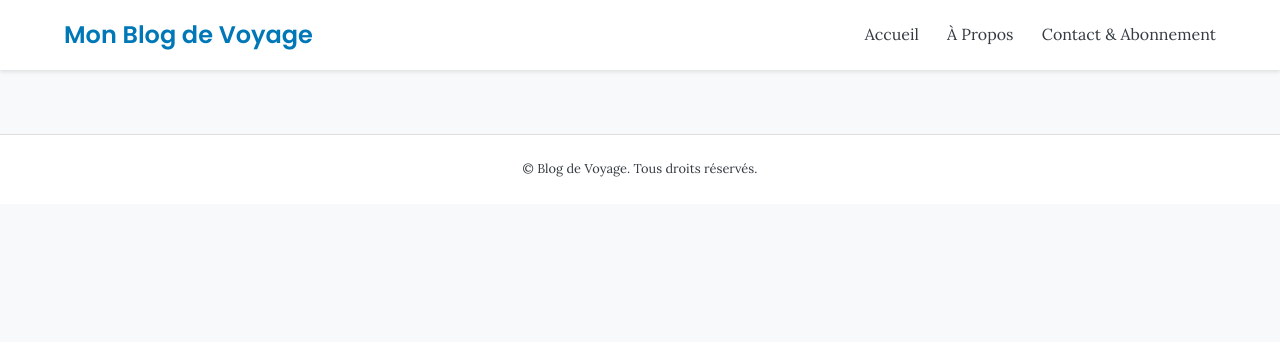
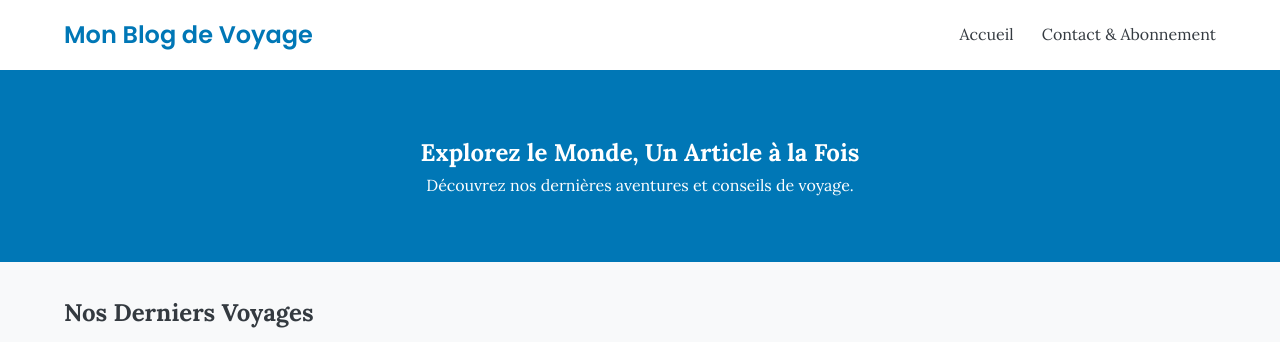
Before and after one commit to Aboubnan/VoyageBlog, a Flask app: template templates/index.html in a window 1280 px wide. Shown: the top 342 px of the page. Before the commit the page ends 177 px from the top, so only its background shows below. Run offline with Flask 3, Linux system fonts and the light colour scheme; the template is opened without the code that fills it, so the values that code supplies are empty.

Commit message:
feat(view): Affinement et finalisation des Vues HTML/CSS (base, index, detail, contact) selon les maquettes Figma.

```diff
--- a/templates/base.html
+++ b/templates/base.html
@@ -5,14 +5,13 @@
     <meta name="viewport" content="width=device-width, initial-scale=1.0">
     <title>{% block title %}Blog de Voyage{% endblock %}</title>
     <link rel="stylesheet" href="{{ url_for('static', filename='css/style.css') }}">
-    </head>
+</head>
 <body>
     <header>
         <nav class="navbar">
             <a href="{{ url_for('home') }}" class="logo">Mon Blog de Voyage</a>
             <div class="nav-links">
                 <a href="{{ url_for('home') }}">Accueil</a>
-                <a href="#">À Propos</a>
                 <a href="{{ url_for('contact') }}">Contact & Abonnement</a>
             </div>
         </nav>
@@ -23,7 +22,7 @@
     </main>
 
     <footer>
-        <p>&copy; {{ now().year }} Blog de Voyage. Tous droits réservés.</p>
-        </footer>
+        <p>&copy; 2025 Blog de Voyage. Tous droits réservés.</p>
+    </footer>
 </body>
 </html>
--- a/templates/index.html
+++ b/templates/index.html
@@ -1,29 +1,33 @@
-<!DOCTYPE html>
-<html lang="fr">
-<head>
-    <meta charset="UTF-8">
-    <meta name="viewport" content="width=device-width, initial-scale=1.0">
-    <title>{% block title %}Blog de Voyage{% endblock %}</title>
-    <link rel="stylesheet" href="{{ url_for('static', filename='css/style.css') }}">
-    </head>
-<body>
-    <header>
-        <nav class="navbar">
-            <a href="{{ url_for('home') }}" class="logo">Mon Blog de Voyage</a>
-            <div class="nav-links">
-                <a href="{{ url_for('home') }}">Accueil</a>
-                <a href="#">À Propos</a>
-                <a href="{{ url_for('contact') }}">Contact & Abonnement</a>
-            </div>
-        </nav>
-    </header>
+{% extends "base.html" %}
 
-    <main>
-        {% block content %}{% endblock %}
-    </main>
+{% block title %}Accueil - Récits d'évasion{% endblock %}
 
-    <footer>
-        <p>&copy; {{ now().year }} Blog de Voyage. Tous droits réservés.</p>
-        </footer>
-</body>
-</html>
+{% block content %}
+<section class="hero-banner">
+    <h1>Explorez le Monde, Un Article à la Fois</h1>
+    <p>Découvrez nos dernières aventures et conseils de voyage.</p>
+</section>
+
+<section class="articles-list container">
+    <h2>Nos Derniers Voyages</h2>
+
+    <div class="articles-container">
+        <article class="article-card">
+            <img src="{{ url_for('static', filename='images/placeholder_image_1.jpg') }}" alt="Lisbonne">
+            <h3>Lisbonne : Pastel de Nata et Fado</h3>
+            <p class="article-meta">Publié par Alex V. dans Europe</p>
+            <p class="article-resume">Aperçu du contenu de l'article sur Lisbonne. Conseils pour les quartiers historiques et les pâtisseries !</p>
+            <a href="#" class="read-more">Lire l'article complet</a>
+        </article>
+
+        <article class="article-card">
+            <img src="{{ url_for('static', filename='images/placeholder_image_2.jpg') }}" alt="Kyoto">
+            <h3>Kyoto : Silence et Cerisiers en Fleurs</h3>
+            <p class="article-meta">Publié par Léa K. dans Asie</p>
+            <p class="article-resume">Un voyage spirituel à travers les jardins zen et les temples moins connus. Découvrez comment naviguer dans cette ville sublime.</p>
+            <a href="#" class="read-more">Lire l'article complet</a>
+        </article>
+
+        </div>
+</section>
+{% endblock %}
```
Also changed, not shown: templates/article_detail.html (added, +26 -0 lines), templates/contact.html (added, +24 -0 lines).
